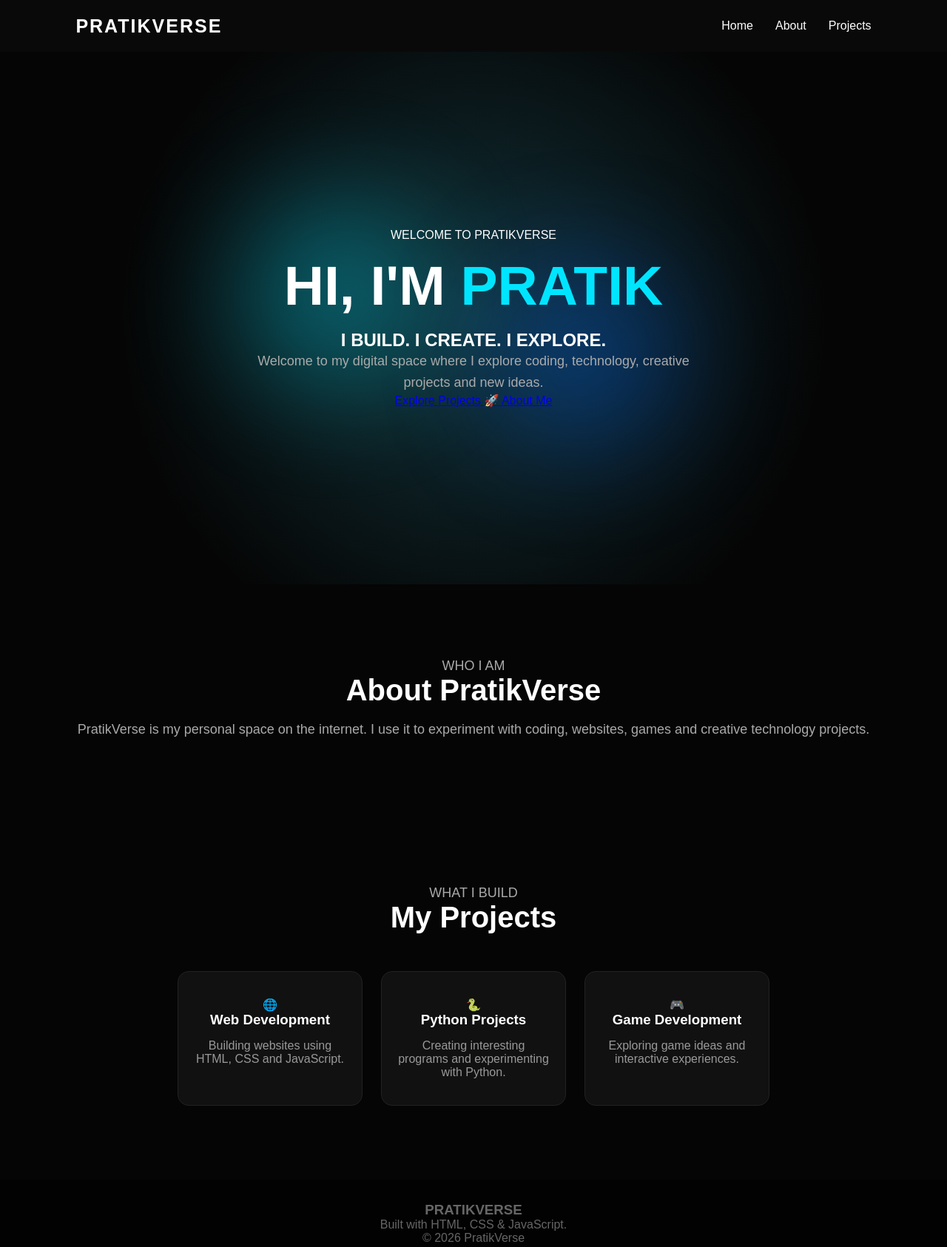
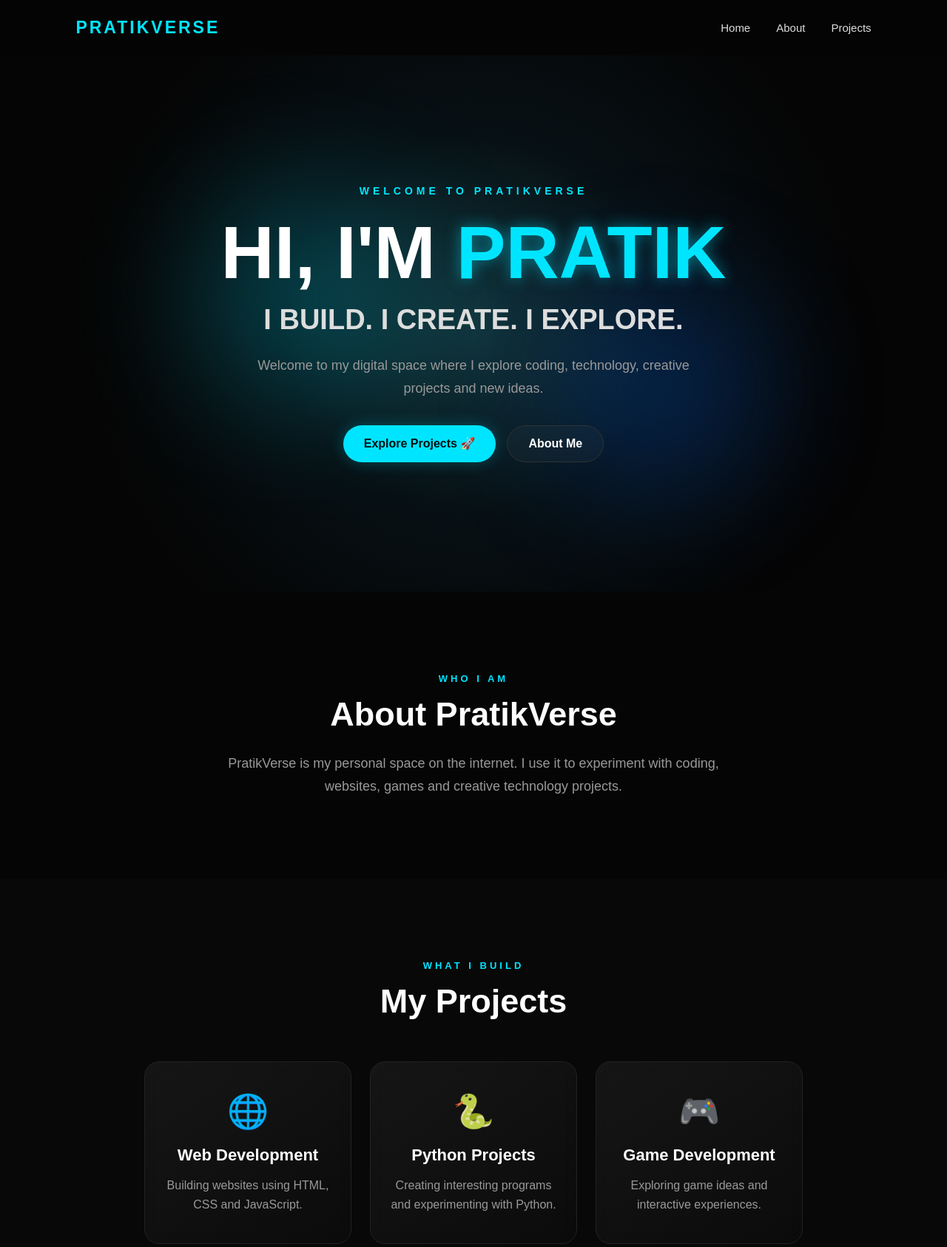
Before and after one commit to pratikmeena233-cpu/mywebsite, a plain HTML site: page index.html in a window 1280 px wide. Shown: the top 1686 px of the page at 74% size. Drawn offline with Linux system fonts and the light colour scheme.

Commit message:
Add files via upload

```diff
--- a/style.css
+++ b/style.css
@@ -18,34 +18,45 @@ body {
 /* NAVBAR */
 
 nav {
-    height: 70px;
+    height: 75px;
+
     padding: 0 8%;
 
     display: flex;
     align-items: center;
     justify-content: space-between;
 
-    background: rgba(10, 10, 10, 0.95);
+    background: rgba(5, 5, 5, 0.85);
+
+    backdrop-filter: blur(15px);
 
     position: sticky;
     top: 0;
+
     z-index: 100;
 }
 
 .logo {
-    font-size: 25px;
+    font-size: 23px;
     font-weight: bold;
-    letter-spacing: 2px;
+
+    letter-spacing: 3px;
+
+    color: #00e5ff;
 }
 
 .menu {
     display: flex;
-    gap: 30px;
+    gap: 35px;
 }
 
 .menu a {
-    color: white;
+    color: #ddd;
+
     text-decoration: none;
+
+    font-size: 15px;
+
     transition: 0.3s;
 }
 
@@ -57,191 +68,233 @@ nav {
 /* HERO */
 
 .hero {
-    min-height: 90vh;
+    min-height: calc(100vh - 75px);
 
     display: flex;
+    justify-content: center;
     align-items: center;
-    justify-content: center;
 
     text-align: center;
 
-    padding: 40px;
+    padding: 50px 20px;
+
+    position: relative;
+
+    overflow: hidden;
 
     background:
-        radial-gradient(circle at center, #12333a, #050505 65%);
+        radial-gradient(circle at center,
+        #12333a 0%,
+        #071014 35%,
+        #050505 70%);
+}
 
+.hero-content {
     position: relative;
-    overflow: hidden;
+
+    z-index: 5;
+
+    max-width: 850px;
+
+    animation: fadeUp 1.2s ease;
+}
+
+.welcome {
+    color: #00e5ff;
+
+    letter-spacing: 5px;
+
+    font-size: 14px;
+
+    font-weight: bold;
+
+    margin-bottom: 25px;
+}
+
+.hero h1 {
+    font-size: clamp(55px, 9vw, 100px);
+
+    line-height: 1;
+
+    margin-bottom: 20px;
+}
+
+.hero h1 span {
+    color: #00e5ff;
+
+    text-shadow:
+        0 0 20px rgba(0, 229, 255, 0.5);
+}
+
+.hero h2 {
+    font-size: clamp(20px, 4vw, 38px);
+
+    color: #ddd;
+
+    margin-bottom: 25px;
+}
+
+.description {
+    max-width: 650px;
+
+    margin: auto;
+
+    color: #999;
+
+    font-size: 18px;
+
+    line-height: 1.7;
 }
 
 
-/* MOVING GLOW */
+/* BUTTONS */
 
-.hero::before {
-    content: "";
+.buttons {
+    margin-top: 35px;
 
-    position: absolute;
+    display: flex;
 
-    width: 250px;
-    height: 250px;
+    justify-content: center;
 
-    background: #00e5ff;
+    gap: 15px;
 
-    border-radius: 50%;
-
-    filter: blur(80px);
-
-    opacity: 0.35;
-
-    top: 10%;
-    left: 5%;
-
-    animation: moveGlow 4s infinite alternate ease-in-out;
+    flex-wrap: wrap;
 }
 
-.hero::after {
-    content: "";
-
-    position: absolute;
-
-    width: 250px;
-    height: 250px;
-
-    background: #0066ff;
-
-    border-radius: 50%;
-
-    filter: blur(80px);
-
-    opacity: 0.35;
-
-    bottom: 5%;
-    right: 5%;
-
-    animation: moveGlow2 5s infinite alternate ease-in-out;
-}
-
-@keyframes moveGlow {
-
-    0% {
-        transform: translate(0, 0);
-    }
-
-    100% {
-        transform: translate(300px, 150px);
-    }
-
-}
-
-@keyframes moveGlow2 {
-
-    0% {
-        transform: translate(0, 0);
-    }
-
-    100% {
-        transform: translate(-300px, -150px);
-    }
-
-}
-
-
-/* HERO CONTENT */
-
-.hero > div {
-    position: relative;
-    z-index: 2;
-}
-
-.small-text {
-    color: #00e5ff;
-
-    letter-spacing: 4px;
-
-    font-weight: bold;
-}
-
-h1 {
-    font-size: 75px;
-
-    line-height: 1.05;
-
-    margin: 20px 0;
-}
-
-h1 span {
-    color: #00e5ff;
-}
-
-.description {
-    max-width: 600px;
-
-    margin: auto;
-
-    color: #aaa;
-
-    font-size: 18px;
-
-    line-height: 1.6;
-}
-
-
-/* BUTTON */
-
-button {
-    margin-top: 30px;
-
-    padding: 15px 30px;
-
-    border: none;
+.primary-btn,
+.secondary-btn {
+    padding: 15px 28px;
 
     border-radius: 30px;
 
-    background: #00e5ff;
-
-    color: black;
-
-    font-size: 16px;
+    text-decoration: none;
 
     font-weight: bold;
-
-    cursor: pointer;
 
     transition: 0.3s;
 }
 
-button:hover {
-    transform: scale(1.08);
+.primary-btn {
+    background: #00e5ff;
 
-    box-shadow: 0 0 30px #00e5ff;
+    color: #001014;
+
+    box-shadow:
+        0 0 20px rgba(0, 229, 255, 0.25);
+}
+
+.primary-btn:hover {
+    transform: translateY(-4px) scale(1.03);
+
+    box-shadow:
+        0 0 35px rgba(0, 229, 255, 0.55);
+}
+
+.secondary-btn {
+    border: 1px solid #333;
+
+    color: white;
+
+    background: rgba(255, 255, 255, 0.03);
+
+    backdrop-filter: blur(10px);
+}
+
+.secondary-btn:hover {
+    border-color: #00e5ff;
+
+    color: #00e5ff;
+
+    transform: translateY(-4px);
+}
+
+
+/* GLOWING CIRCLES */
+
+.glow {
+    position: absolute;
+
+    width: 280px;
+
+    height: 280px;
+
+    border-radius: 50%;
+
+    filter: blur(90px);
+
+    opacity: 0.25;
+
+    pointer-events: none;
+}
+
+.glow-one {
+    background: #00e5ff;
+
+    left: 5%;
+
+    top: 10%;
+
+    animation: floatOne 6s infinite alternate ease-in-out;
+}
+
+.glow-two {
+    background: #0066ff;
+
+    right: 5%;
+
+    bottom: 5%;
+
+    animation: floatTwo 7s infinite alternate ease-in-out;
 }
 
 
 /* SECTIONS */
 
 .section {
-    padding: 100px 8%;
+    padding: 110px 8%;
 
     text-align: center;
 }
 
-.section h2 {
-    font-size: 40px;
+.section-label {
+    color: #00e5ff;
 
-    margin-bottom: 20px;
+    letter-spacing: 4px;
+
+    font-size: 13px;
+
+    font-weight: bold;
+
+    margin-bottom: 15px;
 }
 
-.section > p {
-    color: #aaa;
+.section h2 {
+    font-size: 45px;
+
+    margin-bottom: 25px;
+}
+
+.section-text {
+    max-width: 700px;
+
+    margin: auto;
+
+    color: #999;
 
     font-size: 18px;
+
+    line-height: 1.7;
 }
 
 
-/* PROJECT CARDS */
+/* PROJECTS */
+
+.projects {
+    background: #080808;
+}
 
 .cards {
-    margin-top: 50px;
+    margin-top: 55px;
 
     display: flex;
 
@@ -253,46 +306,131 @@ button:hover {
 }
 
 .card {
-    width: 250px;
+    width: 280px;
 
-    padding: 35px 20px;
+    padding: 40px 25px;
 
-    background: #111;
+    background:
+        linear-gradient(
+            145deg,
+            rgba(255,255,255,0.06),
+            rgba(255,255,255,0.015)
+        );
 
     border: 1px solid #222;
 
-    border-radius: 15px;
+    border-radius: 20px;
 
-    transition: 0.3s;
+    transition: 0.4s;
+
+    backdrop-filter: blur(10px);
 }
 
 .card:hover {
-    transform: translateY(-10px);
+    transform:
+        translateY(-12px)
+        scale(1.03);
 
     border-color: #00e5ff;
 
-    box-shadow: 0 0 20px rgba(0, 229, 255, 0.2);
+    box-shadow:
+        0 15px 40px rgba(0, 229, 255, 0.12);
+}
+
+.card-icon {
+    font-size: 45px;
+
+    margin-bottom: 20px;
 }
 
 .card h3 {
+    font-size: 22px;
+
     margin-bottom: 15px;
 }
 
 .card p {
     color: #999;
+
+    line-height: 1.6;
 }
 
 
 /* FOOTER */
 
 footer {
-    padding: 30px;
+    padding: 50px 20px;
 
     text-align: center;
 
     background: #020202;
+}
 
-    color: #666;
+footer h3 {
+    color: #00e5ff;
+
+    letter-spacing: 3px;
+
+    margin-bottom: 12px;
+}
+
+footer p {
+    color: #777;
+}
+
+footer .copyright {
+    margin-top: 20px;
+
+    font-size: 13px;
+}
+
+
+/* ANIMATIONS */
+
+@keyframes fadeUp {
+
+    from {
+        opacity: 0;
+
+        transform:
+            translateY(30px);
+    }
+
+    to {
+        opacity: 1;
+
+        transform:
+            translateY(0);
+    }
+
+}
+
+@keyframes floatOne {
+
+    from {
+        transform:
+            translate(0, 0);
+    }
+
+    to {
+        transform:
+            translate(220px, 120px);
+    }
+
+}
+
+@keyframes floatTwo {
+
+    from {
+        transform:
+            translate(0, 0);
+    }
+
+    to {
+        transform:
+            translate(-220px, -120px);
+    }
+
 }
 
 
@@ -300,16 +438,28 @@ footer {
 
 @media (max-width: 700px) {
 
-    .menu {
-        gap: 10px;
-    }
-
-    h1 {
-        font-size: 50px;
-    }
-
     nav {
         padding: 0 5%;
     }
 
+    .logo {
+        font-size: 18px;
+    }
+
+    .menu {
+        gap: 12px;
+    }
+
+    .menu a {
+        font-size: 13px;
+    }
+
+    .section {
+        padding: 80px 6%;
+    }
+
+    .section h2 {
+        font-size: 35px;
+    }
+
 }
```
